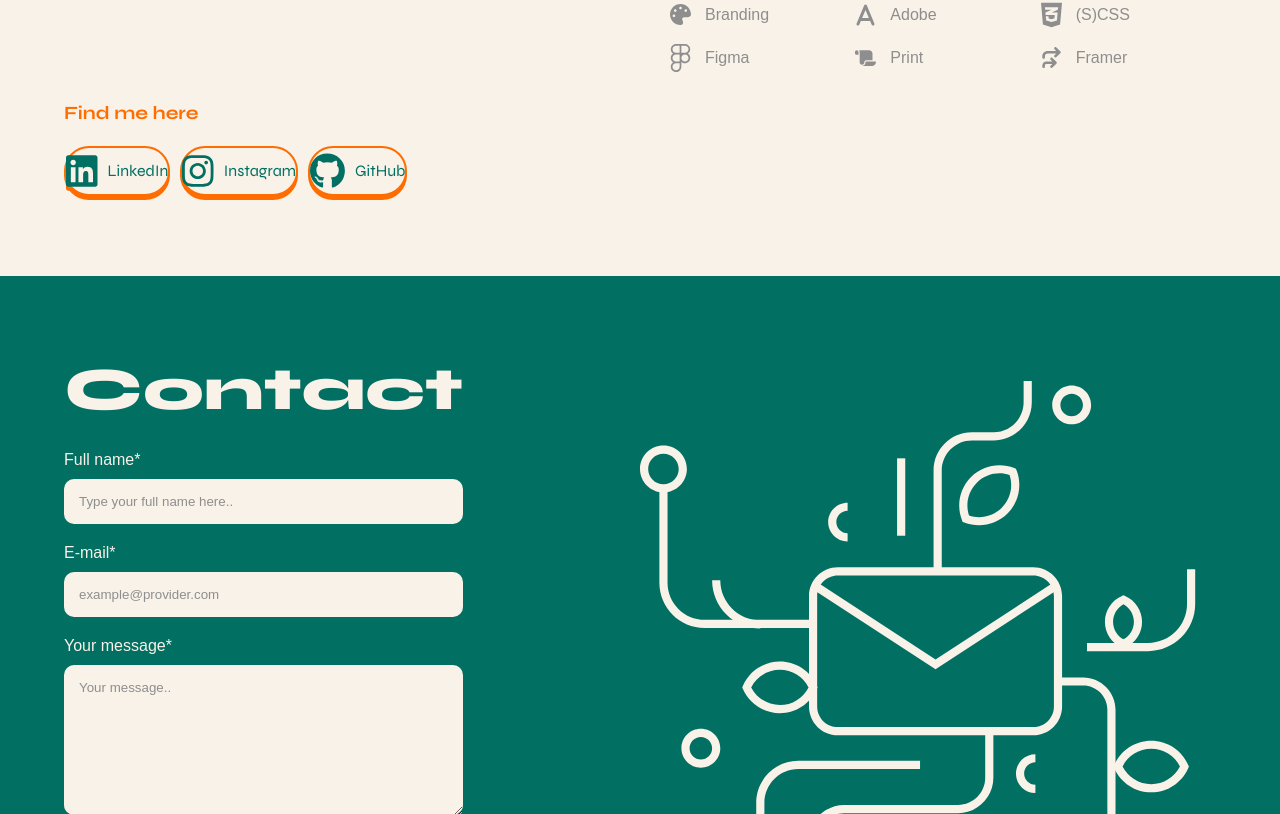
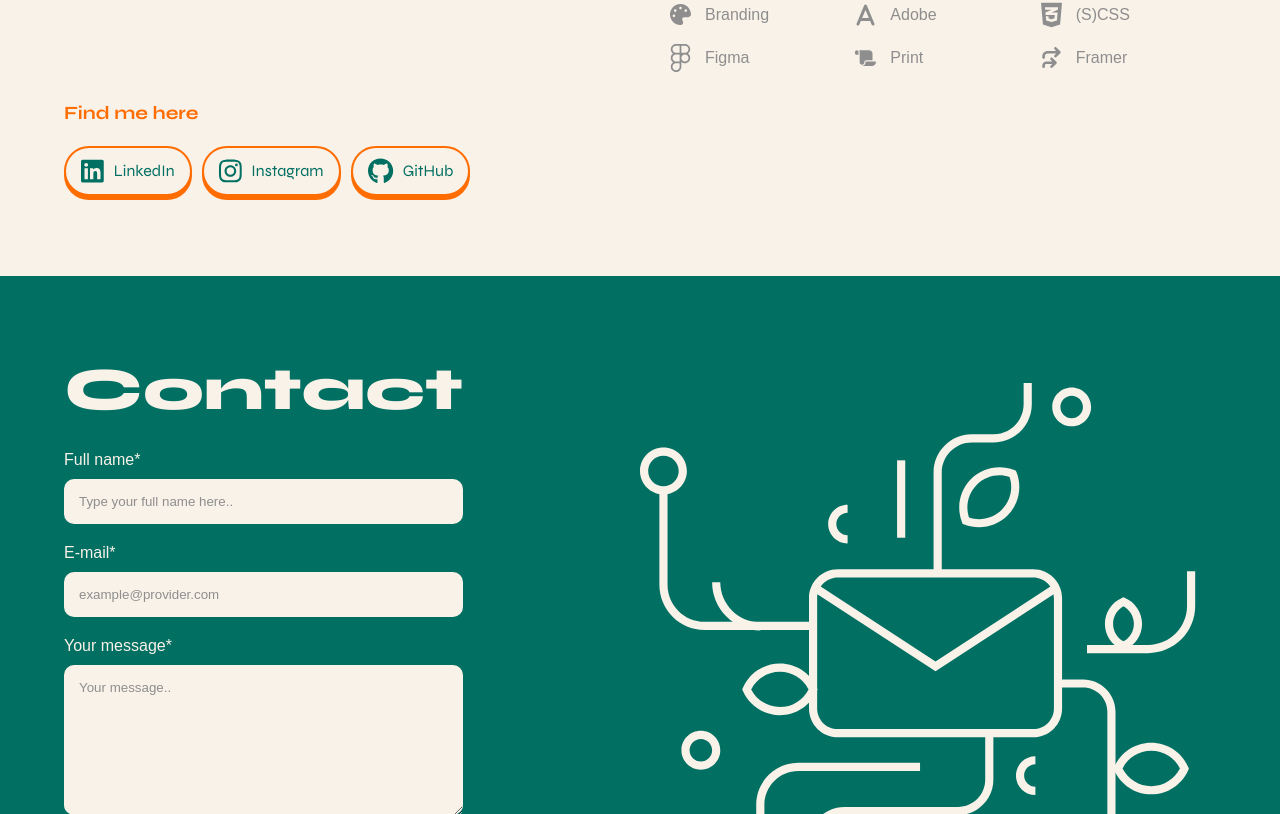
Before and after one commit to HalloJo/jorik-van-ruiswijk, a Next.js app: page / in a window 1280 px wide. Shown: the part 1986-2800 px from the top of the page. Built offline with nearby package versions, Linux system fonts and the light colour scheme; a web font is replaced by a local one.

Commit message:
Tweak styles of couple of components

```diff
--- a/components/ContactArt/ContactArt.module.scss
+++ b/components/ContactArt/ContactArt.module.scss
@@ -3,7 +3,9 @@
 
     @media (min-width: 1024px) {
         width: 50%;
-        display: block;
+        display: flex;
+        align-items: center;
+        justify-content: center;
     }
 
     &__svg {
--- a/components/HamburgerMenu/HamburgerMenu.module.scss
+++ b/components/HamburgerMenu/HamburgerMenu.module.scss
@@ -8,7 +8,7 @@
   left: 0;
   overflow: hidden;
   text-align: center;
-  transform: translateX(50%);
+  transform: translateX(-50%);
 
   &__list {
     list-style-type: none;
--- a/components/Me/Me.module.scss
+++ b/components/Me/Me.module.scss
@@ -119,13 +119,11 @@
             width: fit-content;
             padding: 10px 15px;
             gap: 10px;
-            transition: all 0.3s ease;
 
             &:hover {
                 cursor: pointer;
                 filter: drop-shadow(0 4px 0 var(--color-green));
                 border: 2px solid var(--color-green);
-                transform: translateY(-10px);
                 background: var(--color-orange);
 
                 .me__fontAwesomeIcon,
--- a/components/Navigation/Navigation.module.scss
+++ b/components/Navigation/Navigation.module.scss
@@ -9,6 +9,7 @@
 
     @media (min-width: 1024px) {
         padding: 2vw;
+        backdrop-filter: blur(5px);
       }
 
     &__logoWrapper {
```
